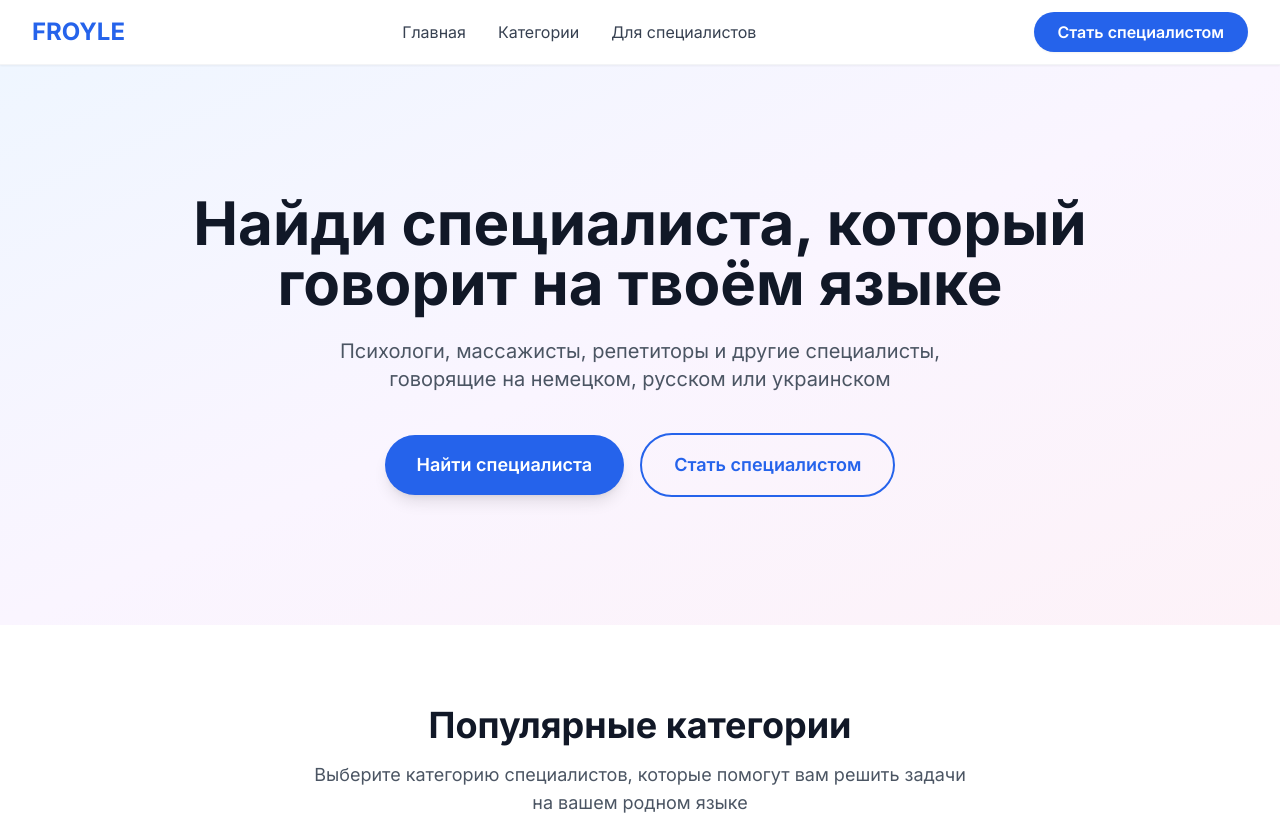
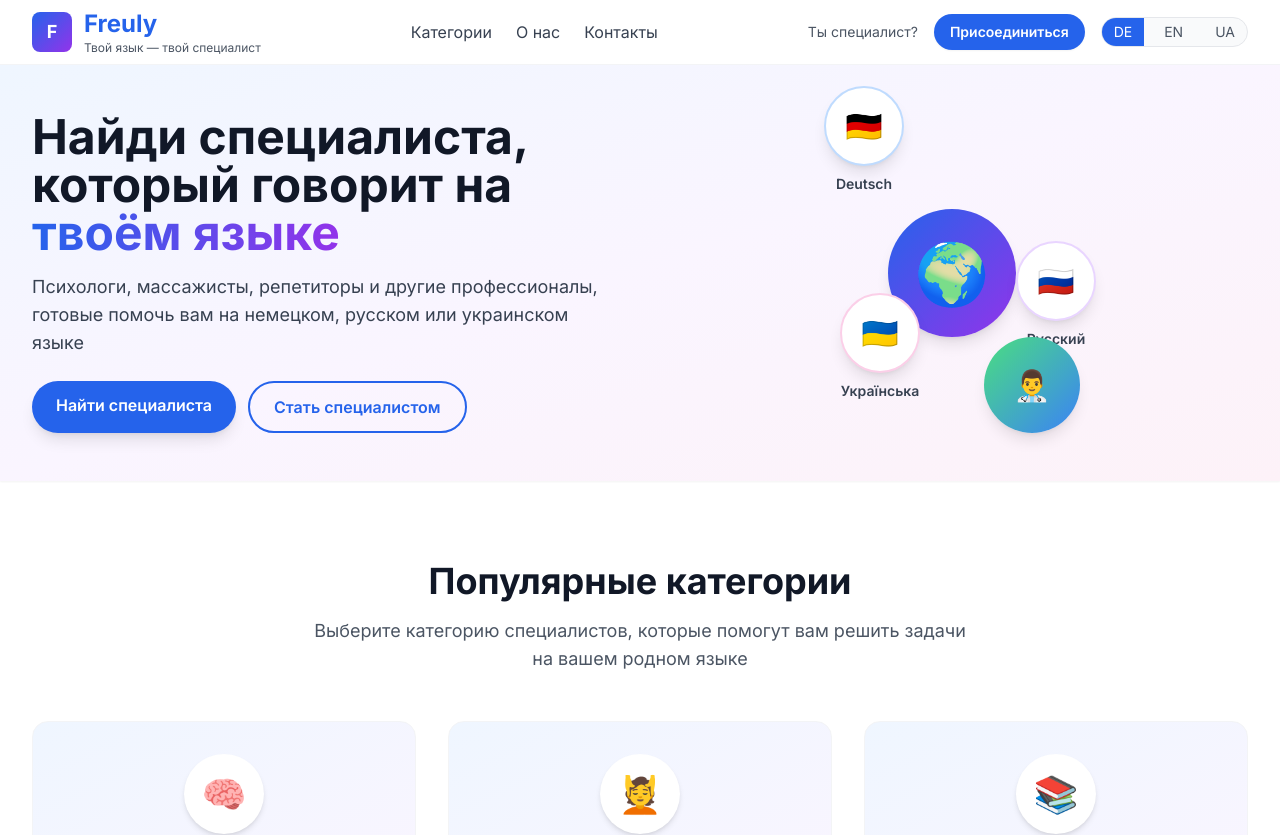
Before and after one commit to Fruely/mvp, a Next.js app: page / in a window 1280 px wide. Shown: the top 835 px of the page. Built offline with nearby package versions, Linux system fonts and the light colour scheme.

Commit message:
fix: use Header component on main page to display hero visualization

```diff
--- a/pages/index.jsx
+++ b/pages/index.jsx
@@ -1,5 +1,6 @@
 import { useState, useEffect } from "react";
 import Link from "next/link";
+import Header from "../components/Header";
 
 export default function Home() {
   const [lang, setLang] = useState("de");
@@ -9,10 +10,6 @@ export default function Home() {
     if (saved) setLang(saved);
   }, []);
 
-  const scrollToCategories = () => {
-    document.getElementById("categories")?.scrollIntoView({ behavior: "smooth" });
-  };
-
   const placeholderCategories = [
     { title: "Психологи", icon: "🧠" },
     { title: "Массажисты", icon: "💆" },
@@ -21,73 +18,7 @@ export default function Home() {
 
   return (
     <div className="min-h-screen flex flex-col bg-white">
-      {/* Modern Sticky Header */}
-      <header className="sticky top-0 z-50 bg-white shadow-sm border-b border-gray-100">
-        <div className="max-w-7xl mx-auto px-4 sm:px-6 lg:px-8">
-          <div className="flex items-center justify-between h-16">
-            {/* Logo */}
-            <Link href="/" className="text-2xl font-bold text-blue-600">
-              FROYLE
-            </Link>
-
-            {/* Navigation */}
-            <nav className="hidden md:flex items-center gap-8">
-              <Link href="/" className="text-gray-700 hover:text-blue-600 font-medium transition">
-                Главная
-              </Link>
-              <a
-                href="#categories"
-                onClick={(e) => {
-                  e.preventDefault();
-                  scrollToCategories();
-                }}
-                className="text-gray-700 hover:text-blue-600 font-medium transition cursor-pointer"
-              >
-                Категории
-              </a>
-              <Link href="/specialist" className="text-gray-700 hover:text-blue-600 font-medium transition">
-                Для специалистов
-              </Link>
-            </nav>
-
-            {/* CTA Button */}
-            <Link
-              href="/specialist"
-              className="px-6 py-2 bg-blue-600 text-white rounded-full font-semibold hover:bg-blue-700 transition shadow-sm hover:shadow-md"
-            >
-              Стать специалистом
-            </Link>
-          </div>
-        </div>
-      </header>
-
-      {/* Hero Section */}
-      <section className="relative bg-gradient-to-br from-blue-50 via-purple-50 to-pink-50 py-20 md:py-32">
-        <div className="max-w-5xl mx-auto px-4 sm:px-6 lg:px-8 text-center">
-          <h1 className="text-4xl md:text-6xl font-bold text-gray-900 mb-6 leading-tight">
-            Найди специалиста, который говорит на твоём языке
-          </h1>
-          <p className="text-lg md:text-xl text-gray-600 mb-10 max-w-2xl mx-auto">
-            Психологи, массажисты, репетиторы и другие специалисты, говорящие на немецком, русском или украинском
-          </p>
-
-          {/* CTA Buttons */}
-          <div className="flex flex-col sm:flex-row items-center justify-center gap-4">
-            <button
-              onClick={scrollToCategories}
-              className="px-8 py-4 bg-blue-600 text-white text-lg font-semibold rounded-full hover:bg-blue-700 transition shadow-lg hover:shadow-xl transform hover:scale-105"
-            >
-              Найти специалиста
-            </button>
-            <Link
-              href="/specialist"
-              className="px-8 py-4 border-2 border-blue-600 text-blue-600 text-lg font-semibold rounded-full hover:bg-blue-50 transition"
-            >
-              Стать специалистом
-            </Link>
-          </div>
-        </div>
-      </section>
+      <Header onLangChange={(c) => setLang(c)} />
 
       {/* Categories Section */}
       <section id="categories" className="py-20 bg-white">
```
